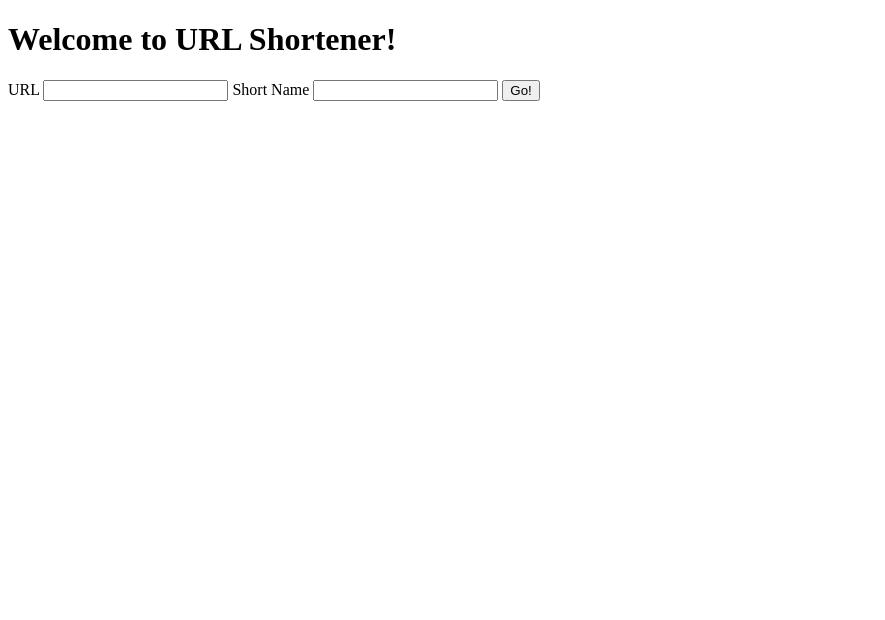
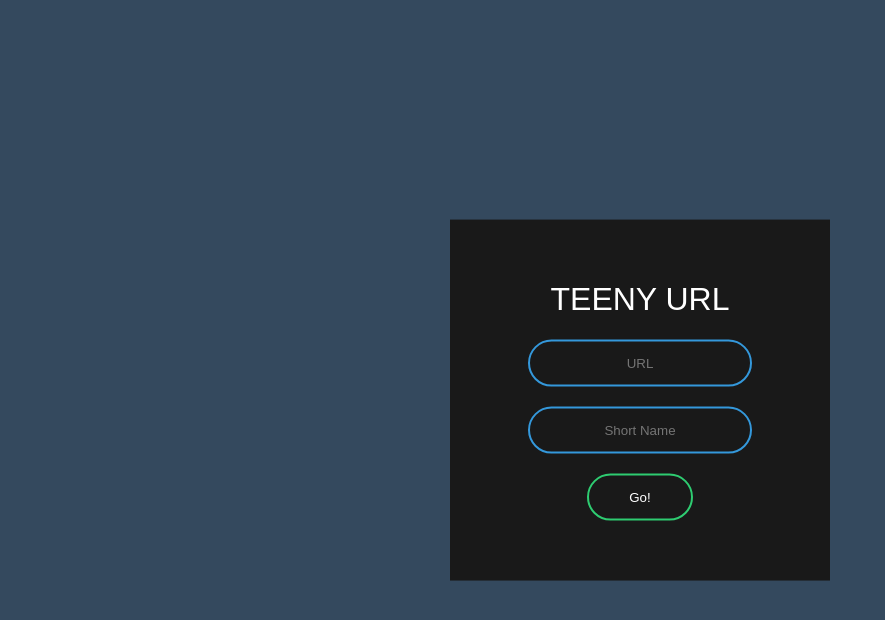
Before and after one commit to Atul-Bhatt/URL-Shortener, a Flask app: page / in a window 1280 px wide. Shown: the top 620 px of the page, without its empty margins (0-885 px from the left). Run offline with Flask 2, Linux system fonts and the light colour scheme.

Commit message:
Slick UI using CSS

```diff
--- a/app.py
+++ b/app.py
@@ -1,6 +1,10 @@
-from flask import Flask, render_template, request
+from flask import Flask, render_template, request, redirect, url_for, flash
+import json
+import os.path
+from werkzeug.utils import secure_filename
 
 app = Flask(__name__)
+app.secret_key = 'h432hi5ohi3h5i5hi3o2hi'
 
 
 @app.route('/')
@@ -8,6 +12,19 @@ def home():
     return render_template('home.html')
 
 
-@app.route('/short-url')
+@app.route('/short-url', methods=['GET', 'POST'])
 def short_url():
-    return render_template('short_url.html', code=request.args['code'], url=request.args['url'])
+    url = {}
+    url[request.form['code']] = request.form['url']
+
+    if os.path.exists('urls.txt'):
+        with open('urls.txt', mode='r', encoding='utf-8') as open_file:
+            existing_urls = json.load(open_file)
+            if request.form['code'] in existing_urls.keys():
+                flash('Short Name Already Exists...')
+                return redirect(url_for('home'))
+
+    with open('urls.txt', mode='a', encoding='utf-8') as file:
+        json.dump(url, file)
+
+    return render_template('short_url.html', code=request.form['code'], url=request.form['url'])
--- /dev/null
+++ b/static/styles/style.css
@@ -0,0 +1,64 @@
+body {
+  margin: 0;
+  padding: 0;
+  font-family: sans-serif;
+  background: #34495e;
+}
+
+.box {
+  width: 300px;
+  padding: 40px;
+  position: absolute;
+  top: 50%;
+  left: 50%;
+  transform: translate(-50%, -50%);
+  background: #191919;
+  text-align: center;
+}
+
+.box h1 {
+  color: white;
+  text-transform: uppercase;
+  font-weight: 500;
+}
+
+.box input[type="text"],
+.box input[type="url"] {
+  border: 0;
+  background: none;
+  display: block;
+  margin: 20px auto;
+  text-align: center;
+  border: 2px solid #3498db;
+  padding: 14px 10px;
+  width: 200px;
+  outline: none;
+  color: white;
+  border-radius: 24px;
+  transition: 0.25s;
+}
+
+.box input[type="text"]:focus,
+.box input[type="url"]:focus {
+  width: 280px;
+  border-color: #2ecc71;
+}
+
+.box input[type="submit"] {
+  border: 0;
+  background: none;
+  display: block;
+  margin: 20px auto;
+  text-align: center;
+  border: 2px solid #2ecc71;
+  padding: 14px 40px;
+  outline: none;
+  color: white;
+  border-radius: 24px;
+  transition: 0.25s;
+  cursor: pointer;
+}
+
+.box input[type="submit"]:hover {
+  background: #2ecc71;
+}
--- a/templates/home.html
+++ b/templates/home.html
@@ -1,14 +1,23 @@
 <!DOCTYPE html>
-<header>
-</header>
+<head>
+    <meta charset="utf-8">
+    <title>Shorten Your URL</title>
+    <link rel="stylesheet" href="{{ url_for('static',filename='styles/style.css') }}">
+</head>
+
 <body>
-    <h1>Welcome to URL Shortener!</h1>
-    <form action='short-url'>
-        <label>URL</label>
-        <input type="url" name="url" required>
-        <label>Short Name</label>
-        <input type="text" name="code" required>
+
+{% for message in get_flashed_messages() %}
+<h3>{{ message }}</h3>
+{% endfor %}
+
+    <form class="box" action="short-url" method="post">
+        <h1>Teeny URL</h1>
+        <input type="url" name="url" placeholder="URL" required>
+        <input type="text" name="code" placeholder="Short Name" required>
         <input type="submit" value="Go!">
     </form>
+
+
 </body>
 </html>
--- /dev/null
+++ b/urls.txt
@@ -0,0 +1 @@
+{"Unsplash": "https://www.unsplash.com"}{"Google": "https://www.google.com"}
```
